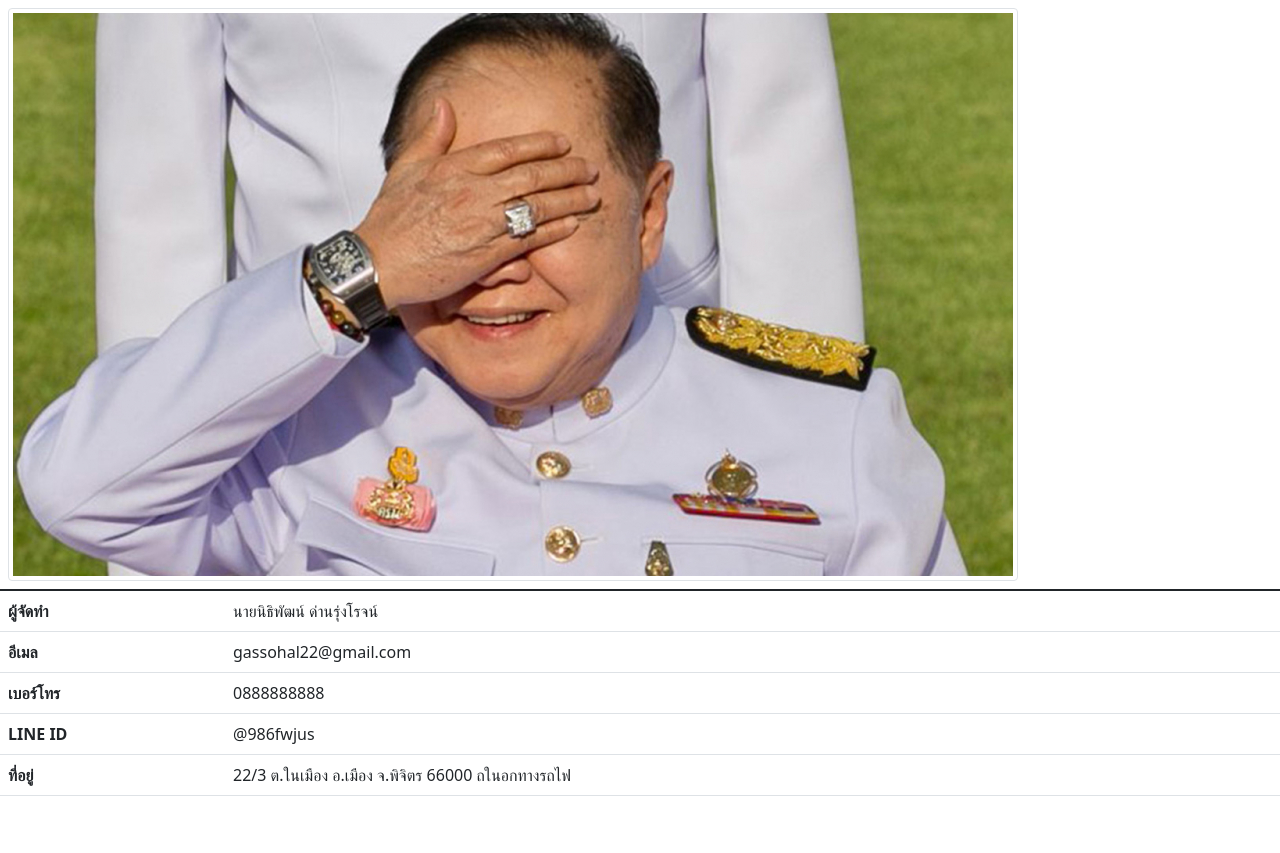
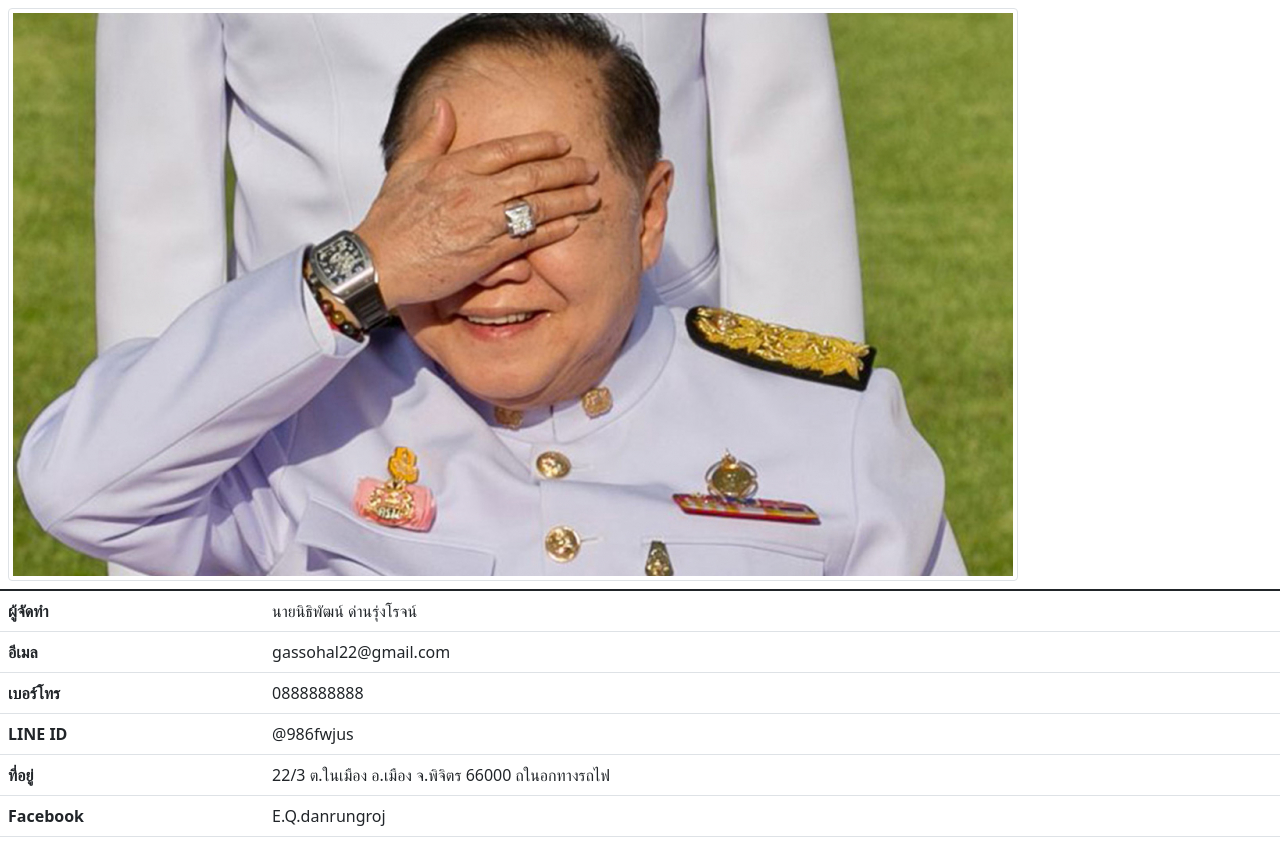
Before and after one commit to mayongpante/profile, a plain HTML site: page index.html in a window 1280 px wide. Before the commit the page ends 812 px from the top, so only its background shows below. Drawn offline with nearby package versions, Linux system fonts and the light colour scheme.

Commit message:
Update index.html

```diff
--- a/index.html
+++ b/index.html
@@ -35,6 +35,10 @@
                 <th scope="row">ที่อยู่</th>
                 <td>22/3 ต.ในเมือง อ.เมือง จ.พิจิตร 66000 ถในอกทางรถไฟ</td>
             </tr>
+            <tr>
+                <th scope="row">Facebook</th>
+                <td>E.Q.danrungroj</td>
+            </tr>
         </tbody>
     </table>
 
```
